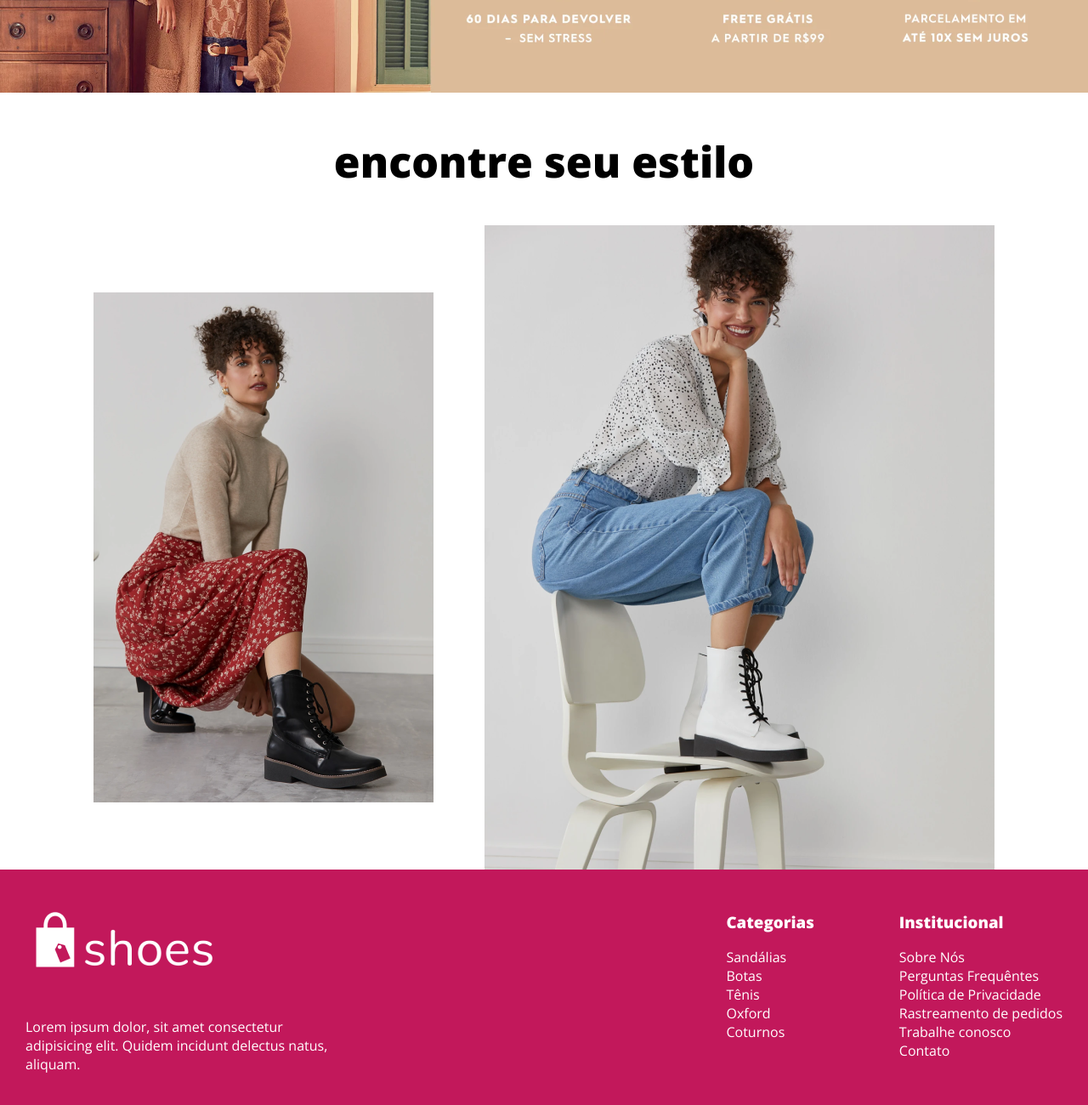
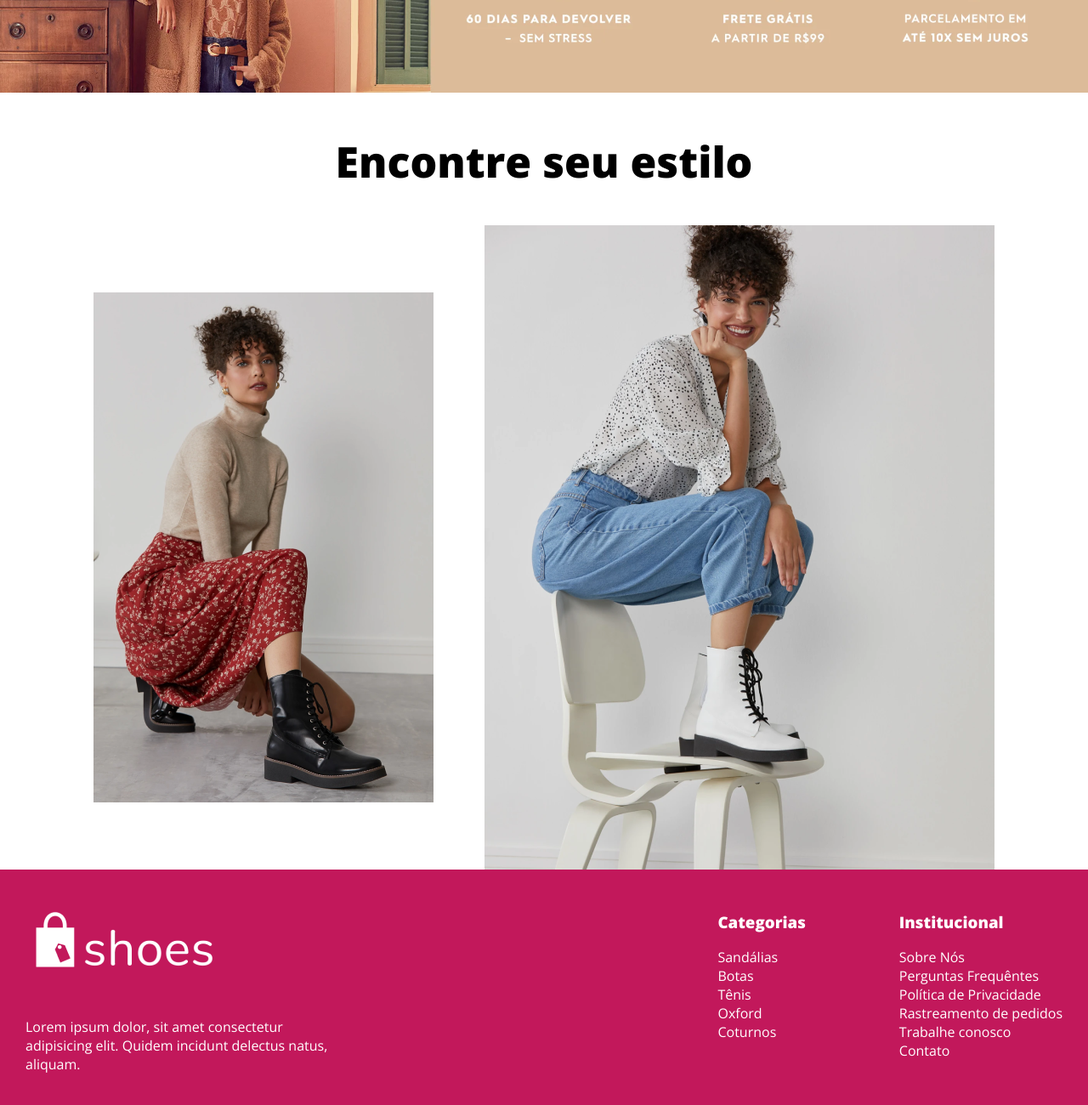
Before and after one commit to Anderson-Moreton/shoes-store, a plain HTML site: page index.html in a window 1280 px wide. Shown: the part 230-1530 px from the top of the page at 85% size. Drawn offline with nearby package versions, Linux system fonts and the light colour scheme.

Commit message:
Construindo o footer da página

```diff
--- a/css/style.css
+++ b/css/style.css
@@ -69,7 +69,7 @@ h1 {
 }
 
 .categorias {
-    margin-right: 100px;
+    margin-right: 110px;
 }
 
 .logo-footer {
--- a/index.html
+++ b/index.html
@@ -27,7 +27,7 @@
             <img src="img/banner.png" alt="banner">
         </section>
         <section id="encontre-seu-estilo">
-            <h1>encontre seu estilo</h1>
+            <h1>Encontre seu estilo</h1>
             <div class="encontre-seu-estilo-imagens">
                 <img src="img/photoshoot-1.png" alt="Mulher de saia vermelha">
                 <img src="img/photoshoot-2.png" alt="Mulher sentada na cadeira">
```
